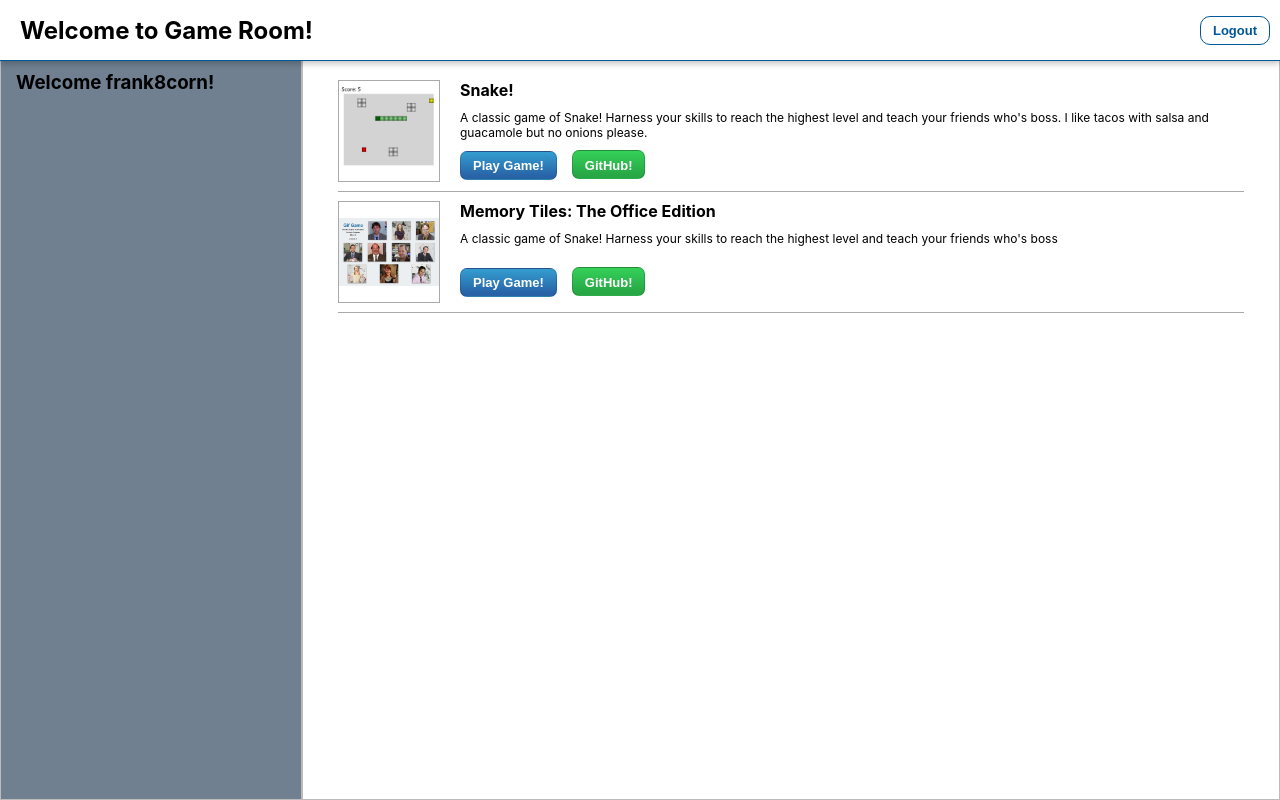
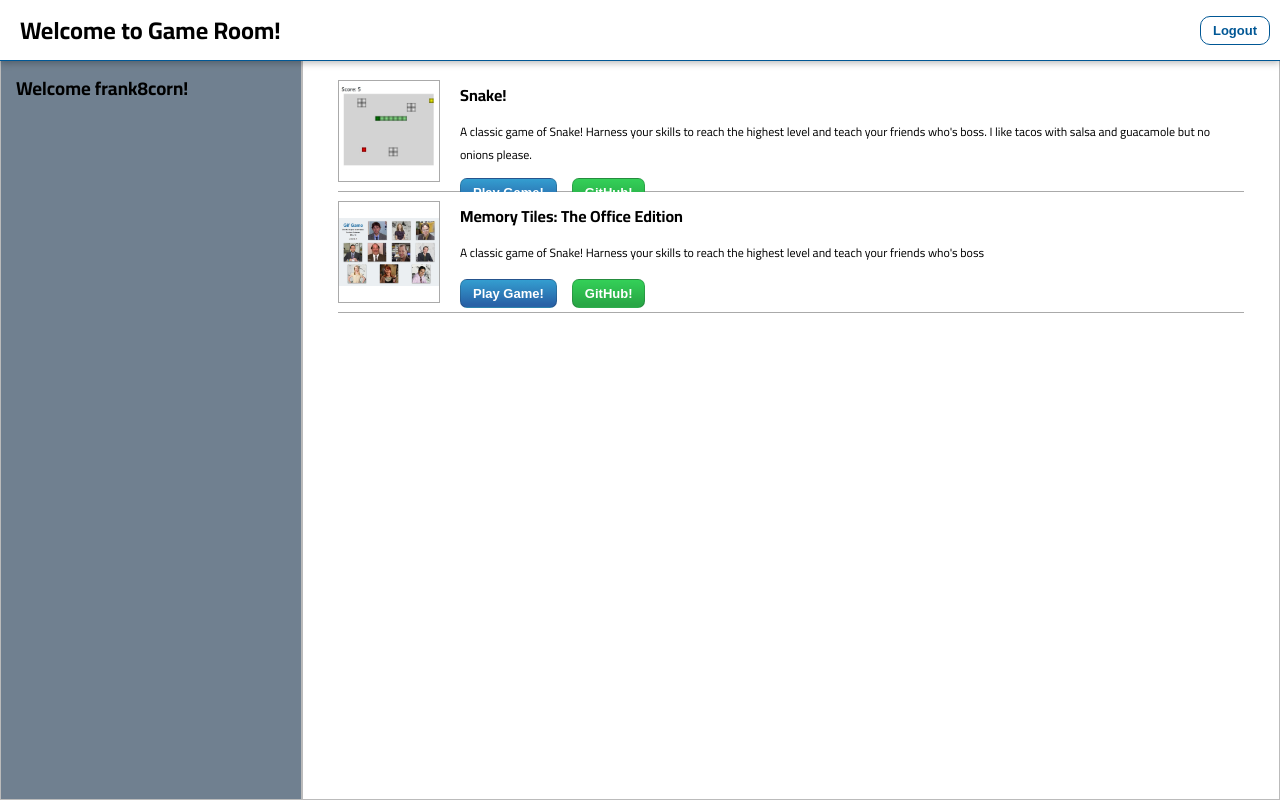
Before and after one commit to fvaldez421/game-room, a React (Create React App) app: page / in a window 1280 px wide. Built offline with nearby package versions, Linux system fonts and the light colour scheme.

Commit message:
added fonts

```diff
--- a/src/App.js
+++ b/src/App.js
@@ -8,6 +8,8 @@ import './App.css';
 
 
 const AppContainer = styled.div`
+  font-family: 'Titillium Web', sans-serif;
+  font-family: 'Cairo', sans-serif;
   position: relative;
   height: 100vh;
   width: 100%;
```
